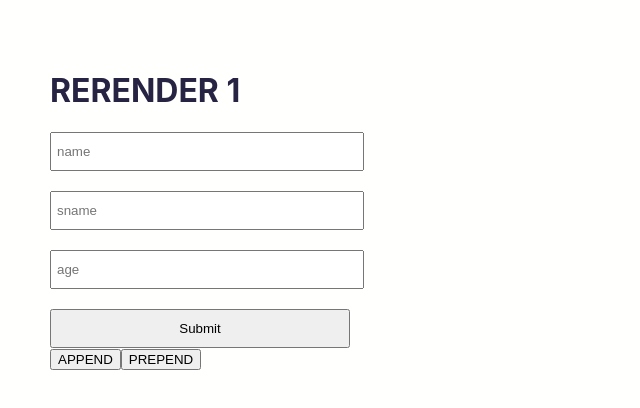
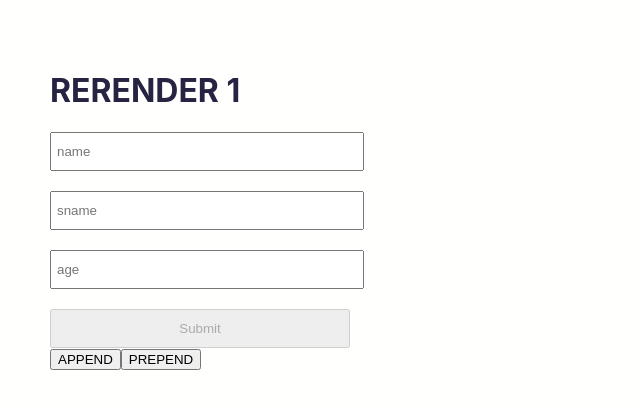
Before and after one commit to Elmar101/react-redux-typescript, a React (Create React App) app: page / in a window 1280 px wide. Shown: the top 408 px of the page, without its empty margins (0-640 px from the left). Built offline with nearby package versions, Linux system fonts and the light colour scheme.

Commit message:
array desturcting WATCH

```diff
--- a/src/components/React-Hook-Forms/ExampleOne.tsx
+++ b/src/components/React-Hook-Forms/ExampleOne.tsx
@@ -1,6 +1,7 @@
 import React from 'react'
 import "./ExampleOne.css";
 import { useFieldArray, useForm } from "react-hook-form";
+import { watch } from 'fs';
 
 let r = 0;
 interface IFORMVALUE {
@@ -10,22 +11,27 @@ interface IFORMVALUE {
     sname: string
   },
   pets: {name: string}[]
+  test: string
 }
 const ExampleOne = () => {
-  const {control, register , handleSubmit , formState:{errors , isValid}} = useForm<IFORMVALUE>({
+  const {control, register , handleSubmit , formState:{errors , isValid}, watch} = useForm<IFORMVALUE>({
     mode: 'onChange',
     defaultValues: {
       firstname: "",
       age: "",
       fullname: { sname: ""},
-      pets:[]
+      pets:[],
+      test: ""
     },
-    delayError: 3000
+    delayError: 1000
   });
 
   const {fields ,append , prepend} = useFieldArray({name:'pets' , control: control})
   console.log("ERRORS: ", errors);
-
+  register("test")
+  //watch
+  const [firstname , age] = watch(['firstname', 'age']);
+  console.log("FIRSTNAME:", firstname , " AGE: ", age);
   return (
     <div>
       <h1> RERENDER {r+1}</h1>
@@ -56,7 +62,7 @@ const ExampleOne = () => {
           placeholder='age'
         />
        <br/>{errors.age?.message && <p>{errors.age.message}</p>}<br/>
-        <input type="submit" />
+        <input type="submit" disabled={!isValid}/>
         <div>
           {
             fields.map((field , index)=> <input key={field.id} {...register(`pets.${index}.name`) } />)
```
